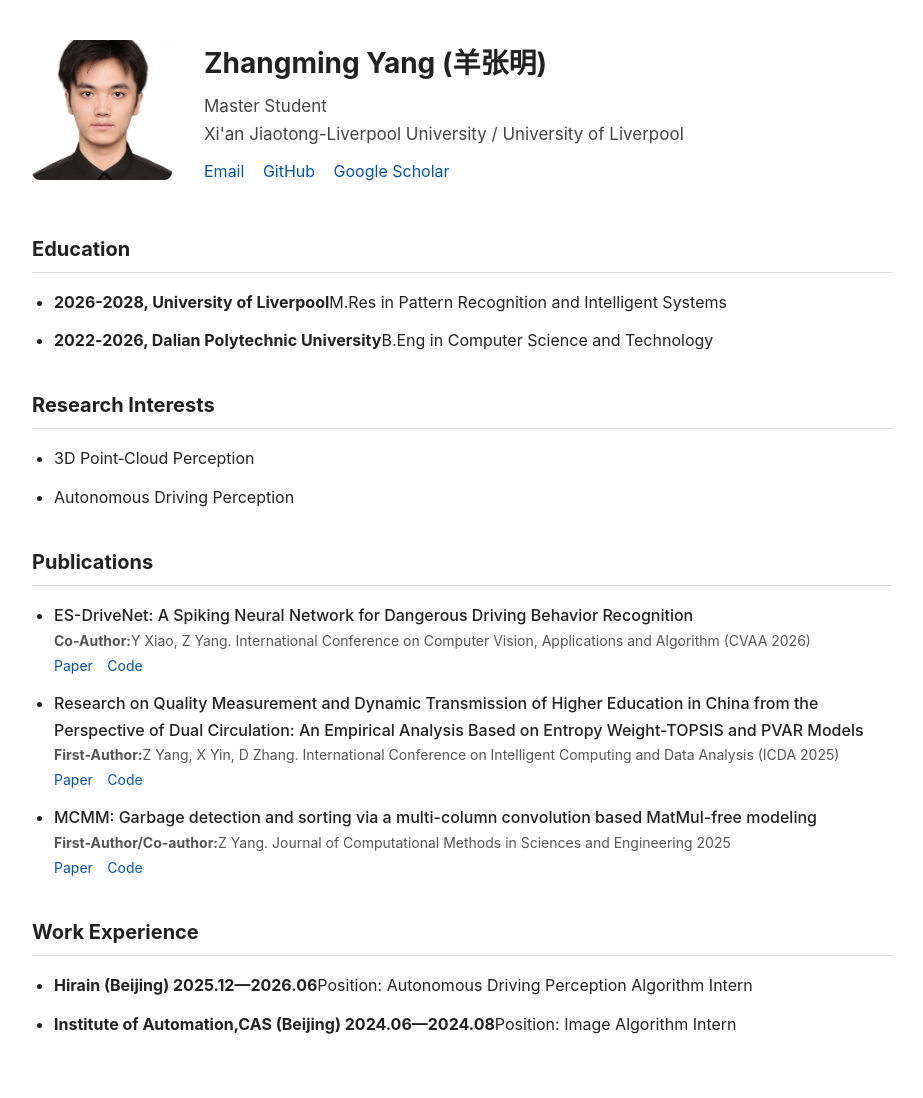
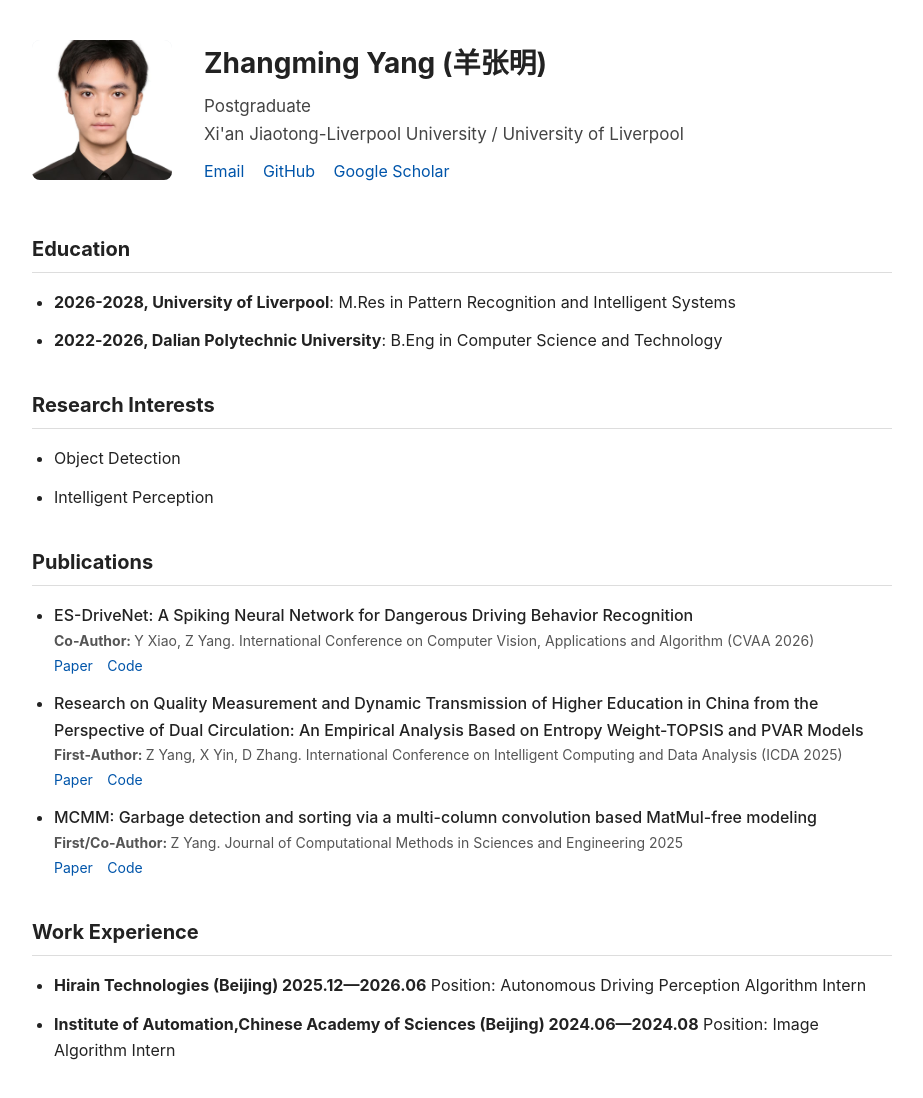
Before and after one commit to yangzhangming/yangzhangming.github.io, a plain HTML site: page index.html in a window 1280 px wide. Shown: the whole page, without its empty margins (178-1101 px from the left). Drawn offline with Linux system fonts and the light colour scheme.

Commit message:
Update index.html

```diff
--- a/index.html
+++ b/index.html
@@ -88,7 +88,7 @@
         <img class="avatar" src="./avatar.jpg" alt="profile photo">
         <div class="info">
             <h1>Zhangming Yang (羊张明)</h1>
-            <div class="affiliation">Master Student<br>Xi'an Jiaotong-Liverpool University / University of Liverpool</div>
+            <div class="affiliation">Postgraduate<br>Xi'an Jiaotong-Liverpool University / University of Liverpool</div>
             <div class="contact">
                 <a href="mailto:yzm.lamb@gmail.com">Email</a>
                 <a href="https://github.com/yangzhangming">GitHub</a>
@@ -100,16 +100,16 @@
     <section>
         <h2>Education</h2>
         <ul>
-            <li><b>2026-2028, University of Liverpool</b><a>M.Res in Pattern Recognition and Intelligent Systems</a></li>
-            <li><b>2022‑2026, Dalian Polytechnic University</b><a>B.Eng in Computer Science and Technology</a></li>
+            <li><b>2026-2028, University of Liverpool</b><a>: </a><a>M.Res in Pattern Recognition and Intelligent Systems</a></li>
+            <li><b>2022‑2026, Dalian Polytechnic University</b><a>: </a><a>B.Eng in Computer Science and Technology</a></li>
         </ul>
     </section>
 
     <section>
         <h2>Research Interests</h2>
         <ul>
-            <li>3D Point‑Cloud Perception</li>
-            <li>Autonomous Driving Perception</li>
+            <li>Object Detection</li>
+            <li>Intelligent Perception</li>
         </ul>
     </section>
 
@@ -118,7 +118,7 @@
         <ul>
             <li>
                 <div class="paper-title">ES-DriveNet: A Spiking Neural Network for Dangerous Driving Behavior Recognition</div>
-                <div class="paper-meta"><b>Co-Author:</b>Y Xiao, Z Yang. International Conference on Computer Vision, Applications and Algorithm (CVAA 2026)</div>
+                <div class="paper-meta"><b>Co-Author: </b> Y Xiao, Z Yang. International Conference on Computer Vision, Applications and Algorithm (CVAA 2026)</div>
                 <div class="paper-links">
                     <a href=" ">Paper</a>
                     <a href=" ">Code</a>
@@ -126,7 +126,7 @@
             </li>
             <li>
                 <div class="paper-title">Research on Quality Measurement and Dynamic Transmission of Higher Education in China from the Perspective of Dual Circulation: An Empirical Analysis Based on Entropy Weight-TOPSIS and PVAR Models</div>
-                <div class="paper-meta"><b>First-Author:</b>Z Yang, X Yin, D Zhang. International Conference on Intelligent Computing and Data Analysis (ICDA 2025)</div>
+                <div class="paper-meta"><b>First-Author: </b> Z Yang, X Yin, D Zhang. International Conference on Intelligent Computing and Data Analysis (ICDA 2025)</div>
                 <div class="paper-links">
                     <a href="https://dl.acm.org/doi/full/10.1145/3772726.3772729">Paper</a>
                     <a href="https://github.com/yangzhangming/Higher_education_research">Code</a>
@@ -134,7 +134,7 @@
             </li>
             <li>
                 <div class="paper-title">MCMM: Garbage detection and sorting via a multi-column convolution based MatMul-free modeling</div>
-                <div class="paper-meta"><b>First-Author/Co-author:</b>Z Yang. Journal of Computational Methods in Sciences and Engineering 2025</div>
+                <div class="paper-meta"><b>First/Co-Author: </b> Z Yang. Journal of Computational Methods in Sciences and Engineering 2025</div>
                 <div class="paper-links">
                     <a href="https://journals.sagepub.com/doi/abs/10.1177/14727978251366534">Paper</a>
                     <a href="https://github.com/yangzhangming/Garbage_detection_sorting">Code</a>
@@ -146,8 +146,8 @@
     <section>
         <h2>Work Experience</h2>
         <ul>
-            <li><b>Hirain (Beijing) 2025.12—2026.06</b><a>Position: Autonomous Driving Perception Algorithm Intern</a></li>
-            <li><b>Institute of Automation,CAS (Beijing) 2024.06—2024.08</b><a>Position: Image Algorithm Intern</a></li>
+            <li><b>Hirain Technologies (Beijing) 2025.12—2026.06</b><a> </a><a>Position: Autonomous Driving Perception Algorithm Intern</a></li>
+            <li><b>Institute of Automation,Chinese Academy of Sciences (Beijing) 2024.06—2024.08</b><a> </a><a>Position: Image Algorithm Intern</a></li>
         </ul>
     </section>
 </body>
```
